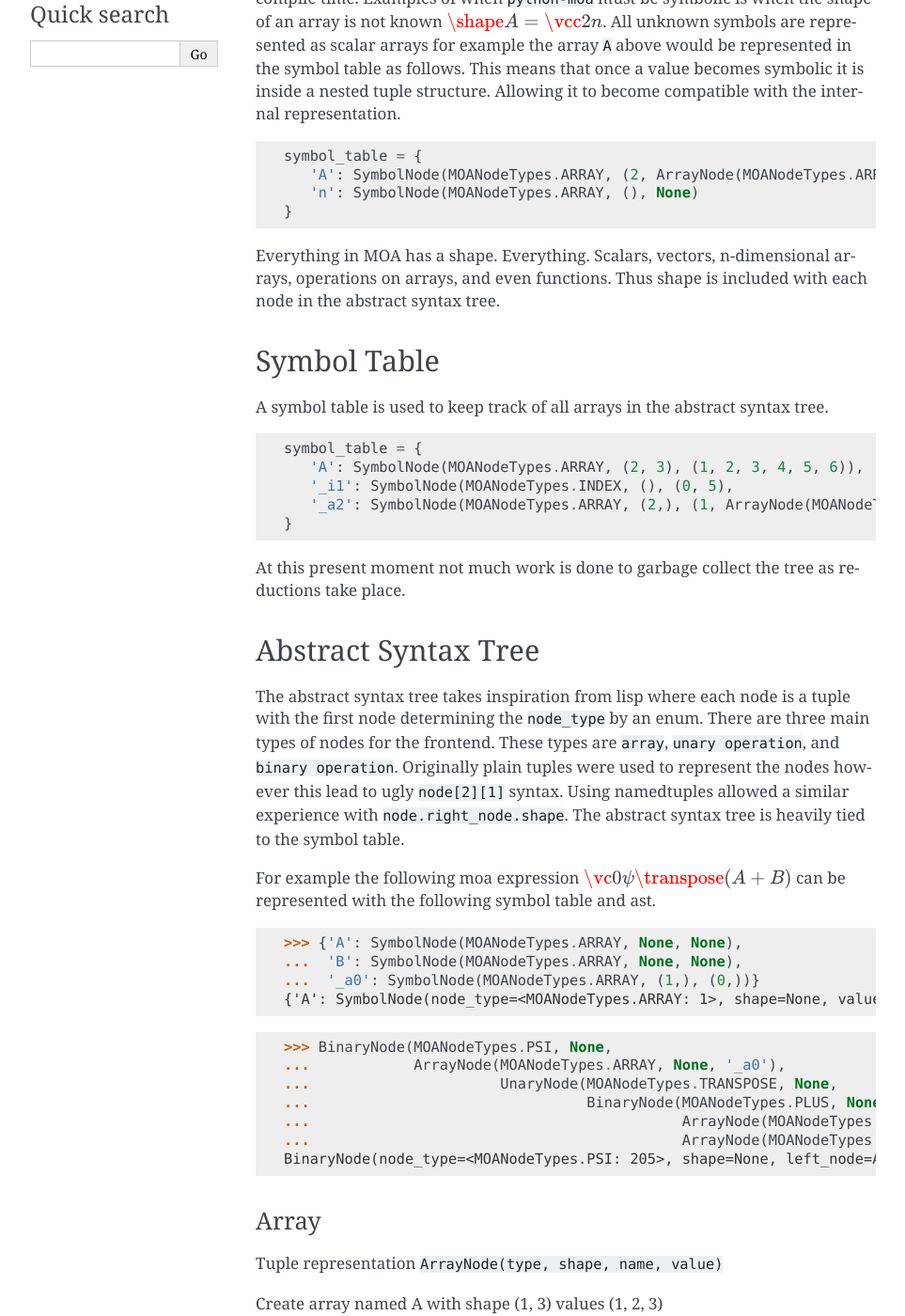
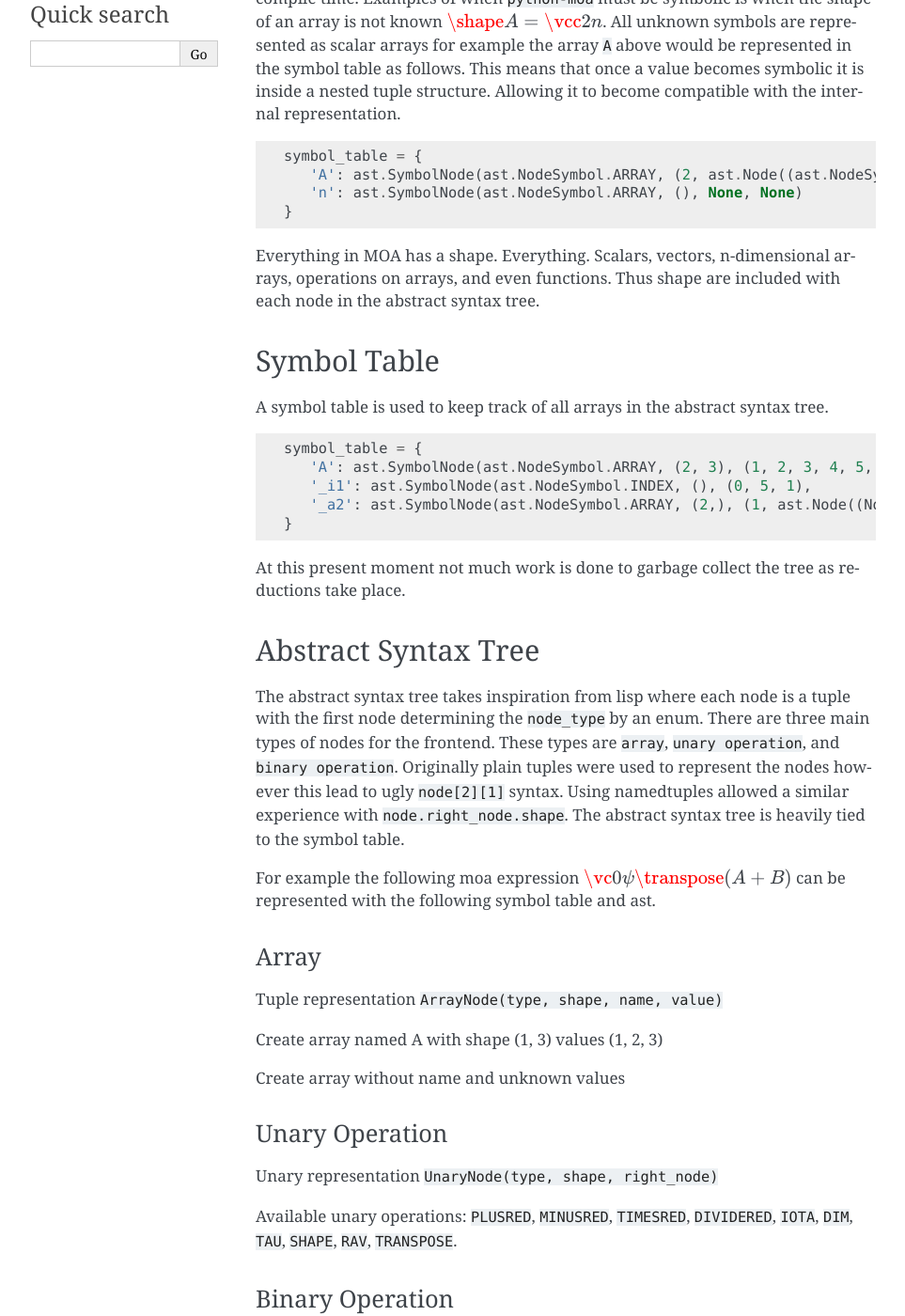
Before and after one commit to Quansight-Labs/python-moa, a Sphinx documentation site: the page built from docs/implementation.rst, in a window 1280 px wide and 1400 px high, scrolled down 415 px. Shown: the whole window at 94% size, without its empty margins (148-1111 px from the left). Built offline with Sphinx 7.4.7, drawn with Linux system fonts in a browser that asks for light colours; some of the changed text lies outside the part shown.

```diff
--- a/docs/conf.py
+++ b/docs/conf.py
@@ -21,7 +21,7 @@ tikz_proc_suite = 'GhostScript'
 tikz_transparent = True
 
 doctest_global_setup = '''
-from moa.ast import MOANodeTypes, ArrayNode, UnaryNode, BinaryNode, SymbolNode
+from moa import ast
 '''
 
 mathjax_config = {
--- a/docs/implementation.rst
+++ b/docs/implementation.rst
@@ -26,14 +26,14 @@ compatible with the internal representation.
 .. code-block:: python
 
    symbol_table = {
-      'A': SymbolNode(MOANodeTypes.ARRAY, (2, ArrayNode(MOANodeTypes.ARRAY, (), 'n'))), None)),
-      'n': SymbolNode(MOANodeTypes.ARRAY, (), None)
+      'A': ast.SymbolNode(ast.NodeSymbol.ARRAY, (2, ast.Node((ast.NodeSymbol.ARRAY,), (), ('n',), ())), None, None)),
+      'n': ast.SymbolNode(ast.NodeSymbol.ARRAY, (), None, None)
    }
 
 
 Everything in MOA has a shape. Everything. Scalars, vectors,
 n-dimensional arrays, operations on arrays, and even functions. Thus
-shape is included with each node in the abstract syntax tree.
+shape are included with each node in the abstract syntax tree.
 
 Symbol Table
 ------------
@@ -44,9 +44,9 @@ syntax tree.
 .. code-block:: python
 
    symbol_table = {
-      'A': SymbolNode(MOANodeTypes.ARRAY, (2, 3), (1, 2, 3, 4, 5, 6)),
-      '_i1': SymbolNode(MOANodeTypes.INDEX, (), (0, 5),
-      '_a2': SymbolNode(MOANodeTypes.ARRAY, (2,), (1, ArrayNode(MOANodeTypes.ARRAY, (), '_i1')))
+      'A': ast.SymbolNode(ast.NodeSymbol.ARRAY, (2, 3), (1, 2, 3, 4, 5, 6)),
+      '_i1': ast.SymbolNode(ast.NodeSymbol.INDEX, (), (0, 5, 1),
+      '_a2': ast.SymbolNode(ast.NodeSymbol.ARRAY, (2,), (1, ast.Node((NodeSymbol.ARRAY,), (), ('_i1',), ())))
    }
 
 At this present moment not much work is done to garbage collect the
@@ -69,22 +69,24 @@ abstract syntax tree is heavily tied to the symbol table.
 For example the following moa expression :math:`\vc0 \psi \transpose
 (A + B)` can be represented with the following symbol table and ast.
 
-.. doctest::
+..
+   .. doctest::
 
-   >>> {'A': SymbolNode(MOANodeTypes.ARRAY, None, None),
-   ...  'B': SymbolNode(MOANodeTypes.ARRAY, None, None),
-   ...  '_a0': SymbolNode(MOANodeTypes.ARRAY, (1,), (0,))}
-   {'A': SymbolNode(node_type=<MOANodeTypes.ARRAY: 1>, shape=None, value=None), 'B': SymbolNode(node_type=<MOANodeTypes.ARRAY: 1>, shape=None, value=None), '_a0': SymbolNode(node_type=<MOANodeTypes.ARRAY: 1>, shape=(1,), value=(0,))}
+      >>> {'A': SymbolNode(MOANodeTypes.ARRAY, None, None),
+      ...  'B': SymbolNode(MOANodeTypes.ARRAY, None, None),
+      ...  '_a0': SymbolNode(MOANodeTypes.ARRAY, (1,), (0,))}
+      {'A': SymbolNode(node_type=<MOANodeTypes.ARRAY: 1>, shape=None, value=None), 'B': SymbolNode(node_type=<MOANodeTypes.ARRAY: 1>, shape=None, value=None), '_a0': SymbolNode(node_type=<MOANodeTypes.ARRAY: 1>, shape=(1,), value=(0,))}
 
-.. doctest::
+..
+   .. doctest::
 
-   >>> BinaryNode(MOANodeTypes.PSI, None,
-   ...            ArrayNode(MOANodeTypes.ARRAY, None, '_a0'),
-   ...                      UnaryNode(MOANodeTypes.TRANSPOSE, None,
-   ...                                BinaryNode(MOANodeTypes.PLUS, None,
-   ...                                           ArrayNode(MOANodeTypes.ARRAY, None, 'A'),
-   ...                                           ArrayNode(MOANodeTypes.ARRAY, None, 'B'))))
-   BinaryNode(node_type=<MOANodeTypes.PSI: 205>, shape=None, left_node=ArrayNode(node_type=<MOANodeTypes.ARRAY: 1>, shape=None, symbol_node='_a0'), right_node=UnaryNode(node_type=<MOANodeTypes.TRANSPOSE: 110>, shape=None, right_node=BinaryNode(node_type=<MOANodeTypes.PLUS: 201>, shape=None, left_node=ArrayNode(node_type=<MOANodeTypes.ARRAY: 1>, shape=None, symbol_node='A'), right_node=ArrayNode(node_type=<MOANodeTypes.ARRAY: 1>, shape=None, symbol_node='B'))))
+      >>> BinaryNode(MOANodeTypes.PSI, None,
+      ...            ArrayNode(MOANodeTypes.ARRAY, None, '_a0'),
+      ...                      UnaryNode(MOANodeTypes.TRANSPOSE, None,
+      ...                                BinaryNode(MOANodeTypes.PLUS, None,
+      ...                                           ArrayNode(MOANodeTypes.ARRAY, None, 'A'),
+      ...                                           ArrayNode(MOANodeTypes.ARRAY, None, 'B'))))
+      BinaryNode(node_type=<MOANodeTypes.PSI: 205>, shape=None, left_node=ArrayNode(node_type=<MOANodeTypes.ARRAY: 1>, shape=None, symbol_node='_a0'), right_node=UnaryNode(node_type=<MOANodeTypes.TRANSPOSE: 110>, shape=None, right_node=BinaryNode(node_type=<MOANodeTypes.PLUS: 201>, shape=None, left_node=ArrayNode(node_type=<MOANodeTypes.ARRAY: 1>, shape=None, symbol_node='A'), right_node=ArrayNode(node_type=<MOANodeTypes.ARRAY: 1>, shape=None, symbol_node='B'))))
 
 
 Array
@@ -94,17 +96,20 @@ Tuple representation ``ArrayNode(type, shape, name, value)``
 
 Create array named A with shape (1, 3) values (1, 2, 3)
 
-.. doctest::
+..
+   .. doctest::
 
-   >>> ArrayNode(MOANodeTypes.ARRAY, (1, 3), "A")
-   ArrayNode(node_type=<MOANodeTypes.ARRAY: 1>, shape=(1, 3), symbol_node='A')
+      >>> ast.Node((ast.NodeSymbol.ARRAY,), (1, 3), ("A",), ())
+      Node(symbol=(<MOANodeTypes.ARRAY: 1>,), shape=(1, 3), attrib=('A',), ())
 
 Create array without name and unknown values
 
-.. doctest::
+..
+   .. doctest::
 
-   >>> ArrayNode(MOANodeTypes.ARRAY, (1, 3), '_a0')
-   ArrayNode(node_type=<MOANodeTypes.ARRAY: 1>, shape=(1, 3), symbol_node='_a0')
+      >>> ast.Node((ast.NodeSymbol.ARRAY,), (1, 3), ("_a0",), ())
+      Node(symbol=(<MOANodeTypes.ARRAY: 1>,), shape=(1, 3), attrib=('_a0',), ())
+
 
 Unary Operation
 +++++++++++++++
@@ -115,11 +120,12 @@ Available unary operations: ``PLUSRED``, ``MINUSRED``, ``TIMESRED``,
 ``DIVIDERED``, ``IOTA``, ``DIM``, ``TAU``, ``SHAPE``, ``RAV``,
 ``TRANSPOSE``.
 
-.. doctest::
+..
+   .. doctest::
 
-   >>> UnaryNode(MOANodeTypes.TRANSPOSE, (3, 1),
-   ...          ArrayNode(MOANodeTypes.ARRAY, (1, 3), "A"))
-   UnaryNode(node_type=<MOANodeTypes.TRANSPOSE: 110>, shape=(3, 1), right_node=ArrayNode(node_type=<MOANodeTypes.ARRAY: 1>, shape=(1, 3), symbol_node='A'))
+      >>> UnaryNode(MOANodeTypes.TRANSPOSE, (3, 1),
+      ...          ArrayNode(MOANodeTypes.ARRAY, (1, 3), "A"))
+      UnaryNode(node_type=<MOANodeTypes.TRANSPOSE: 110>, shape=(3, 1), right_node=ArrayNode(node_type=<MOANodeTypes.ARRAY: 1>, shape=(1, 3), symbol_node='A'))
 
 Binary Operation
 ++++++++++++++++
@@ -129,12 +135,13 @@ Binary representation ``BinaryNode(type, shape, left_node, right_node)``
 Available binary operations: ``PLUS``, ``MINUS``, ``TIMES``,
 ``DIVIDE``, ``PSI``, ``TAKE``, ``DROP``, ``CAT``, ``TRANSPOSEV``.
 
-.. doctest::
+..
+   .. doctest::
 
-   >>> BinaryNode(MOANodeTypes.PLUS, (2, 3),
-   ...           ArrayNode(MOANodeTypes.ARRAY, (), "A"),
-   ...           ArrayNode(MOANodeTypes.ARRAY, (2, 3), "B"))
-   BinaryNode(node_type=<MOANodeTypes.PLUS: 201>, shape=(2, 3), left_node=ArrayNode(node_type=<MOANodeTypes.ARRAY: 1>, shape=(), symbol_node='A'), right_node=ArrayNode(node_type=<MOANodeTypes.ARRAY: 1>, shape=(2, 3), symbol_node='B'))
+      >>> BinaryNode(MOANodeTypes.PLUS, (2, 3),
+      ...           ArrayNode(MOANodeTypes.ARRAY, (), "A"),
+      ...           ArrayNode(MOANodeTypes.ARRAY, (2, 3), "B"))
+      BinaryNode(node_type=<MOANodeTypes.PLUS: 201>, shape=(2, 3), left_node=ArrayNode(node_type=<MOANodeTypes.ARRAY: 1>, shape=(), symbol_node='A'), right_node=ArrayNode(node_type=<MOANodeTypes.ARRAY: 1>, shape=(2, 3), symbol_node='B'))
 
 Symbol Table
 ------------
--- a/docs/index.rst
+++ b/docs/index.rst
@@ -10,6 +10,7 @@ provide predictions on the runtime and performance of a computation.
    :maxdepth: 2
    :caption: Contents:
 
+   introduction
    theory
    implementation
    roadmap
```
Also changed, not shown: docs/introduction.rst (added, +59 -0 lines), docs/images/dnf.svg (added), docs/images/frontend.svg (added), docs/images/shape.svg (added).
